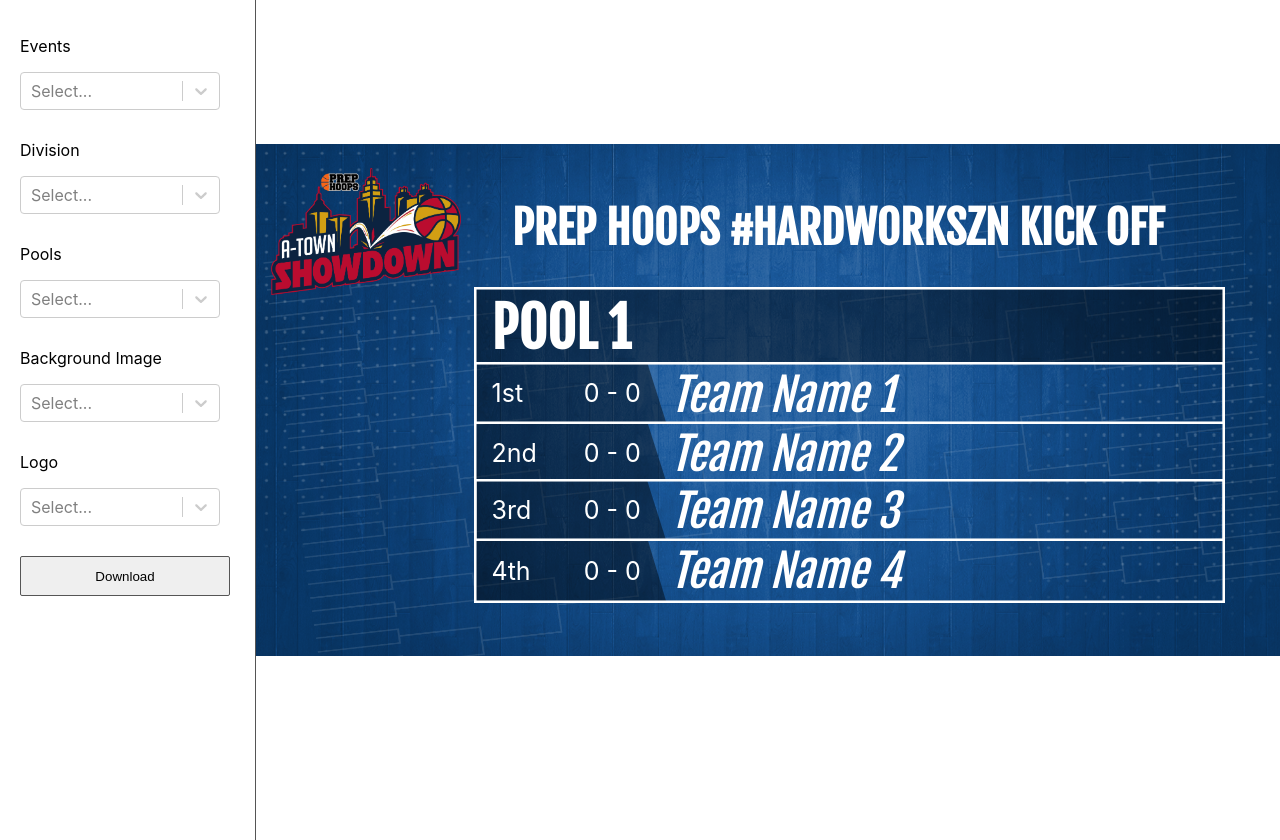
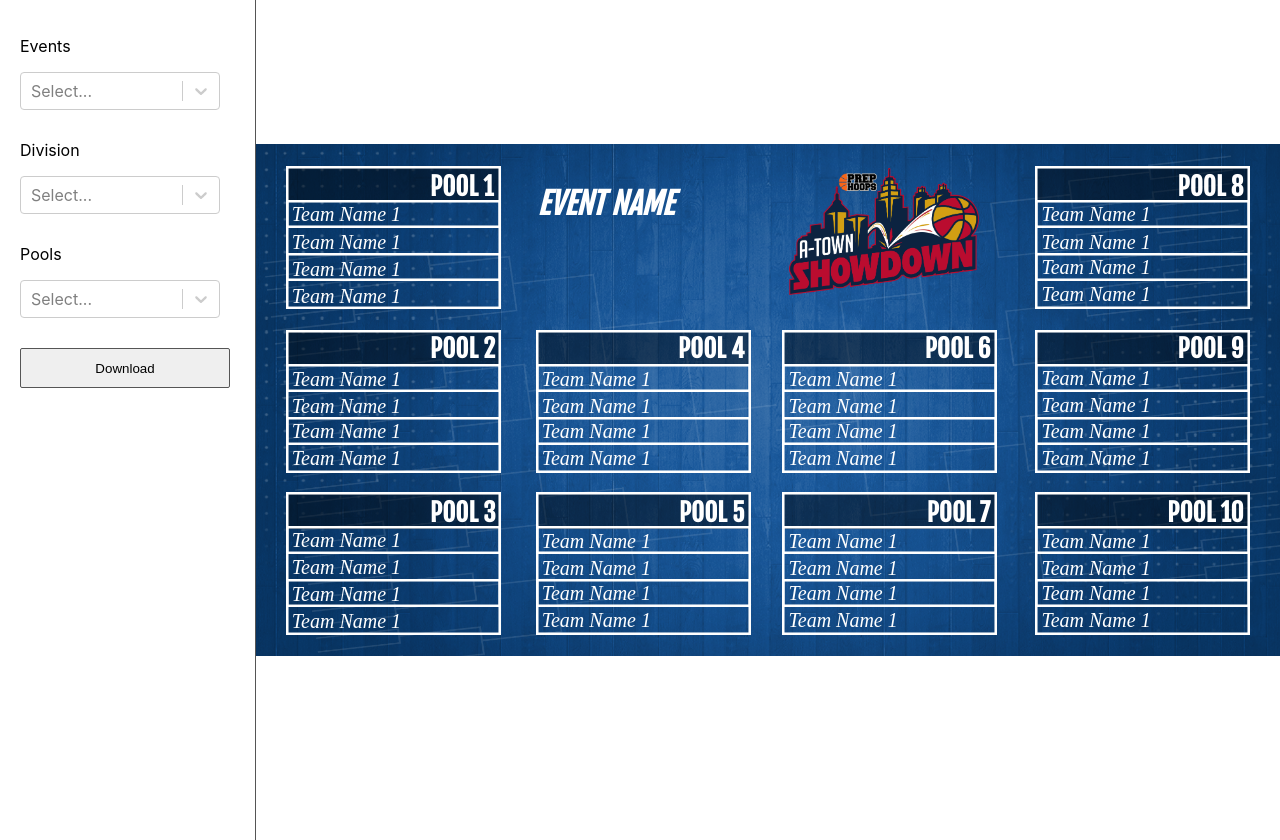
Before and after one commit to kevin-a-nelson/graphic-creator, a React (Create React App) app: page / in a window 1280 px wide. Built offline with nearby package versions, Linux system fonts and the light colour scheme.

Commit message:
MVP DONE

```diff
--- a/server.js
+++ b/server.js
@@ -4,6 +4,7 @@
 const app = express();
 
 app.get('/screenshot', async (req, res) => {
+    console.log("Hi")
     const browser = await puppeteer.launch();
     const page = await browser.newPage();
     await page.goto(req.query.url); // URL is given by the "user" (your client-side application)
--- a/src/App.js
+++ b/src/App.js
@@ -75,11 +75,12 @@
       event: null,
       title: "17U Pool 1 Standings",
       // teams: teams['TenPools'],
-      teams: teams['SinglePool'],
+      teams: teams['TenPools'],
       division: "17U",
       divisions: [],
       pool: null,
       pools: [],
+      showSideBar: true,
     }
   }
 
@@ -87,6 +88,7 @@
     const url_string = window.location.href
     const url = new URL(url_string);
     const compressedEvent = url.searchParams.get("event");
+    const display = url.searchParams.get("display") || "TenPools"
 
     if (!compressedEvent) {
       return
@@ -97,12 +99,12 @@
 
     event = JSON.parse(event)
 
-    console.log(event)
-    let newTeams = teams["TenPools"]
+    let newTeams = teams[display]
 
     for (let i = 0; i < newTeams.text.length; i++) {
       newTeams.text[i].name = event[i]
     }
+
     this.setState({ teams: newTeams })
   }
 
@@ -125,6 +127,8 @@
     return (
       <div className="app-container">
         <div className="app">
+          {
+            this.state.showSideBar ?
               <SideBar
                 setBackgroundImage={setBackgroundImage}
                 setBracketImage={setBracketImage}
@@ -147,7 +151,8 @@
                 pools={this.state.pools}
                 setPool={setPool}
                 setPools={setPools}
-          />
+              /> : null
+          }
 
           <Graphic
             eventId={this.state.eventId}
--- a/src/components/sideBar/SideBar.js
+++ b/src/components/sideBar/SideBar.js
@@ -11,6 +11,7 @@
 import teams from '../../static/teamPositions'
 import domtoimage from 'dom-to-image';
 // import puppeteer from 'puppeteer';
+import axios from 'axios';
 import { useHistory } from "react-router-dom";
 
 function lzw_encode(s) {
@@ -187,9 +188,15 @@
     }
 
     async onDownload(title, bracketNumber) {
+        // Get text that is currently displayed on screen
+        // The value of a param ends if their is a # so it needs to be replaced
         const teamNames = JSON.stringify(this.props.teams.text.map(text => text.name ? text.name.replace('#', '_HASHTAG') : ""))
+        // Compress url so that it doesn't exceed limit
         let compressedTeamNames = lzw_encode(teamNames)
-        return
+        const pool = this.state.selectedPool.value || "All"
+        const display = pool === "All" ? "TenPools" : "SinglePool"
+        const imageString = await myAxios.get(`/screenshot/?text=${compressedTeamNames}&display=${display}`).then(response => response.data.ImageString)
+        window.location.href = `data:application/octet-stream;base64,${imageString}`
     }
 
     render() {
@@ -235,18 +242,18 @@
                         onChange={this.onPoolChange.bind(this)}
                         disabled={!this.props.pool}
                     />
-                    <p>Background Image</p>
+                    {/* <p>Background Image</p>
                     <Select
                         className="select"
                         options={backgroundImageOptions}
                         onChange={this.onBackgroundChange.bind(this)}
-                    />
-                    <p>Logo</p>
+                    /> */}
+                    {/* <p>Logo</p>
                     <Select
                         className="select"
                         options={logoOptions}
                         onChange={this.onLogoChange.bind(this)}
-                    />
+                    /> */}
                     {/*
                     <p>Bracket Type</p>
                     <Select
```
Lines whose indentation alone changed are shown as unchanged.
